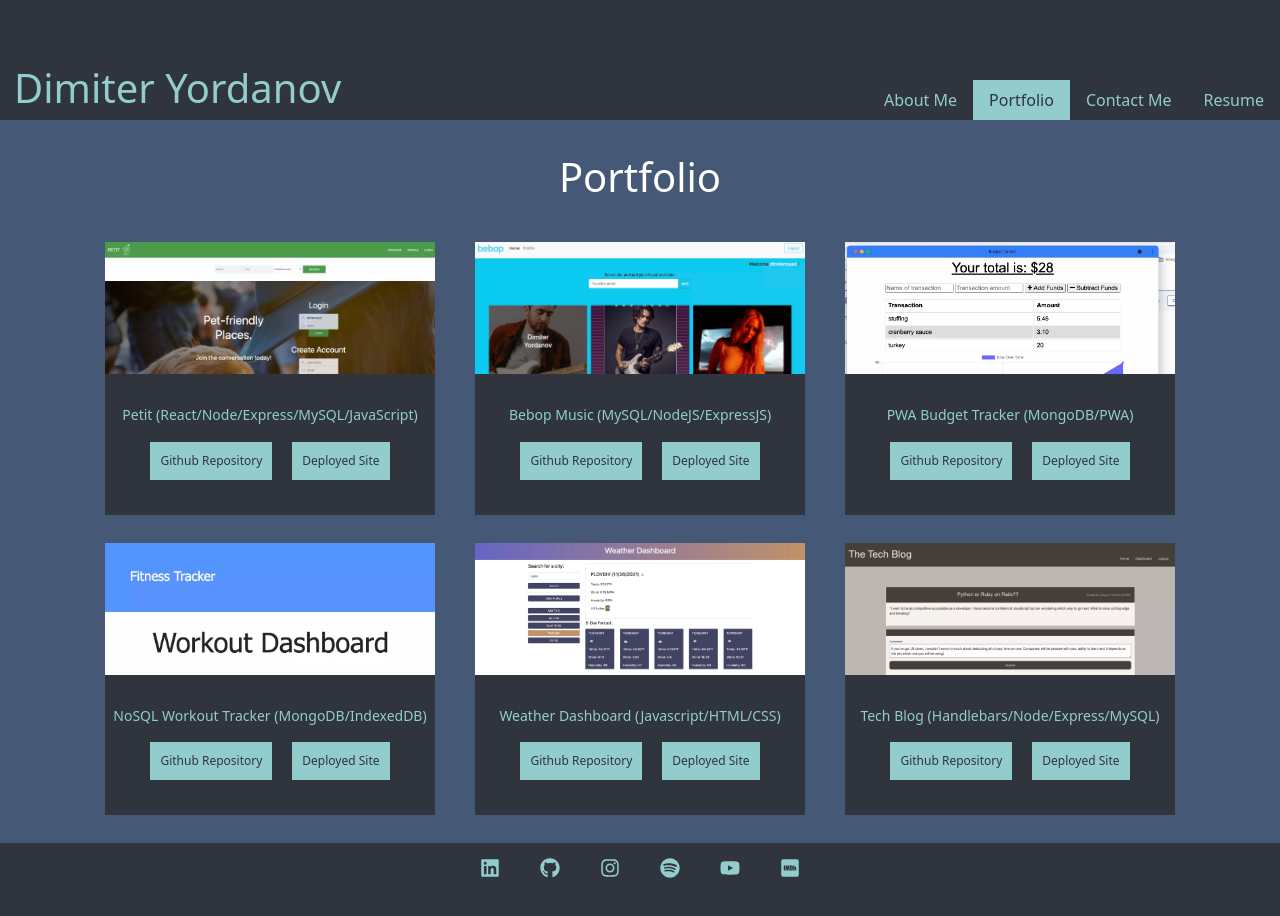
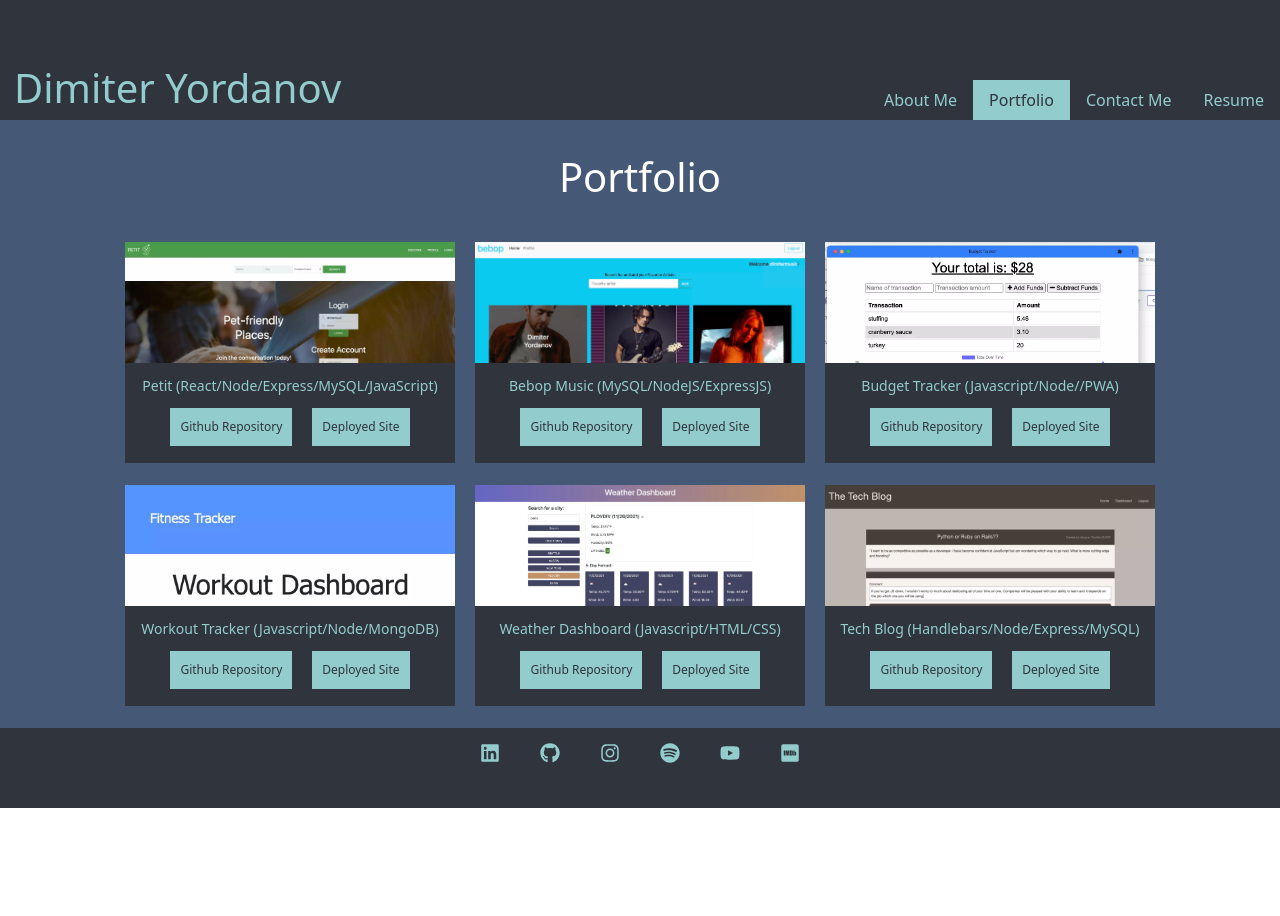
Before and after one commit to dimitermusic/react-portfolio, a React (Create React App) app: page / in a window 1280 px wide. Both pictures are taken after a click on the link "Portfolio". Shown: the top 916 px of the page. After the commit the page ends 808 px from the top, so only its background shows below. Built offline with nearby package versions, Linux system fonts and the light colour scheme.

Commit message:
updated ui

```diff
--- a/src/components/Project.js
+++ b/src/components/Project.js
@@ -5,11 +5,17 @@ function Project(props) {
     return (
         <div className="project-card">
             <div className="img-container">
-                <img
-                    src={props.image}
-                    alt={props.alt}
-                />
-                <h6>{props.name}</h6>
+                <a
+                    target="_blank"
+                    href={props.github}
+                    rel="noreferrer"
+                >
+                    <img
+                        src={props.image}
+                        alt={props.alt}
+                    />
+                    <h6>{props.name}</h6>
+                </a>
             </div>
             <div className="project-label">
                 <div>
--- a/src/components/pages/AboutMe.js
+++ b/src/components/pages/AboutMe.js
@@ -1,6 +1,6 @@
 import React from 'react';
 import '../../styles/AboutMe.css'
-import dimiterProfile from '../../images/dimiter-profile.webp'
+import dimiterProfile from '../../images/dimiter-profile-2.webp'
 
 export default function AboutMe() {
   return (
--- a/src/components/pages/Contact.js
+++ b/src/components/pages/Contact.js
@@ -6,7 +6,7 @@ export default function Contact() {
   return (
     <div className="contact">
       <h1>Contact Me</h1>
-      <Form />
+      <Form className="form" />
     </div>
   );
 }
--- a/src/components/pages/Portfolio.js
+++ b/src/components/pages/Portfolio.js
@@ -28,7 +28,7 @@ export default function Portfolio() {
           alt="bebop music"
         />
         <Project
-          name="PWA Budget Tracker (MongoDB/PWA)"
+          name="Budget Tracker (Javascript/Node//PWA)"
           github="https://github.com/dimitermusic/pwa-budget-tracker"
           deployed="https://dimiter-budget-tracker.herokuapp.com/"
           image={budget}
@@ -37,7 +37,7 @@ export default function Portfolio() {
       </div>
       <div className="project-row">
         <Project
-          name="NoSQL Workout Tracker (MongoDB/IndexedDB)"
+          name="Workout Tracker (Javascript/Node/MongoDB)"
           github="https://github.com/dimitermusic/nosql-workout-tracker"
           deployed="https://dimiter-workout-tracker.herokuapp.com/"
           image={workout}
--- a/src/styles/AboutMe.css
+++ b/src/styles/AboutMe.css
@@ -22,11 +22,10 @@
 
 .about-me img {
     margin-top: 33px;
-    width: 300px;
-    height: 300px;
+    width: 45%;
+    height: 210px;
     border-radius: 2%;
     max-width: 100%;
-    height: auto;
     object-fit: cover;
 }
 
@@ -35,7 +34,7 @@
     margin-bottom: 33px;
     color: var(--white);
     text-align: justify;
-    width: 30%;
+    width: 45%;
 }
 
 @media only screen and (device-width: 428px) and (device-height: 926px) and (-webkit-device-pixel-ratio : 3) {
--- a/src/styles/Contact.css
+++ b/src/styles/Contact.css
@@ -15,7 +15,17 @@
     min-height: 75vh;
 }
 
+.form {
+    width: 50%;
+}
+
 .contact h1 {
     margin-top: 33px;
     color: var(--white);
 }
+
+@media only screen and (device-width: 428px) and (device-height: 926px) and (-webkit-device-pixel-ratio : 3) {
+    .form {
+        width: 80%;
+    }
+}
--- a/src/styles/Project.css
+++ b/src/styles/Project.css
@@ -1,10 +1,10 @@
 .project-card {
-  margin: 33px 20px 20px;
+  margin: 33px 10px 10px;
   display: flex;
   flex-direction: column;
   align-items: center;
   width: 330px;
-  height: 247.5px;
+  height: 200px;
 }
 
 .project-card:hover {
@@ -19,18 +19,18 @@
   object-fit: cover;
   object-position: top;
   width: 330px;
-  height: 132px;
+  height: 121px;
 }
 
-.img-container h6{
+.img-container h6 {
   display: none;
 }
 
-.img-container:hover img{
+.img-container:hover img {
   opacity: 0.3;
 }
 
-.img-container:hover h6{
+.img-container:hover h6 {
   cursor: default;
   display: block;
 }
@@ -39,15 +39,16 @@
   display: flex;
   flex-direction: column;
   align-items: center;
-  justify-content: flex-end;
+  justify-content: center;
   width: 100%;
+  height: 100px;
   background-color: var(--slate);
 }
 
 .project-label h1 {
   font-size: 14px;
   color: var(--green);
-  padding-bottom: 10px;
+  padding-bottom: 5px;
 }
 
 .img-container h6 {
@@ -94,3 +95,7 @@
   background-color: var(--white);
   color: var(--slate);
 }
+
+.img-container h6:hover {
+  cursor: pointer;
+}
```
Also changed, not shown: src/images/dimiter-profile-2.webp (added).
